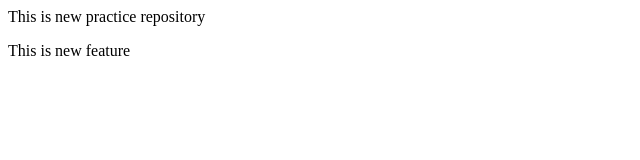
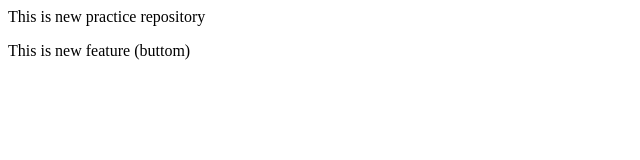
Before and after one commit to ShetManoj/local_repository, a plain HTML site: page index.html in a window 1280 px wide. Shown: the full height of the page, 0-640 px from the left. Drawn offline with Linux system fonts and the light colour scheme.

Commit message:
Add buttom

```diff
--- a/index.html
+++ b/index.html
@@ -1,2 +1,2 @@
 <p>This is new practice repository</p>
-<p>This is new feature</p>
+<p>This is new feature (buttom)</p>
```
